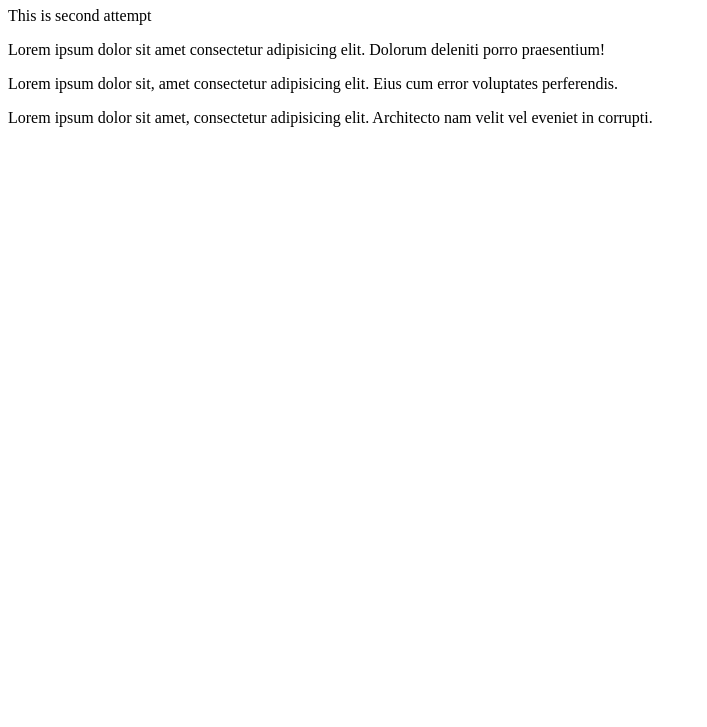
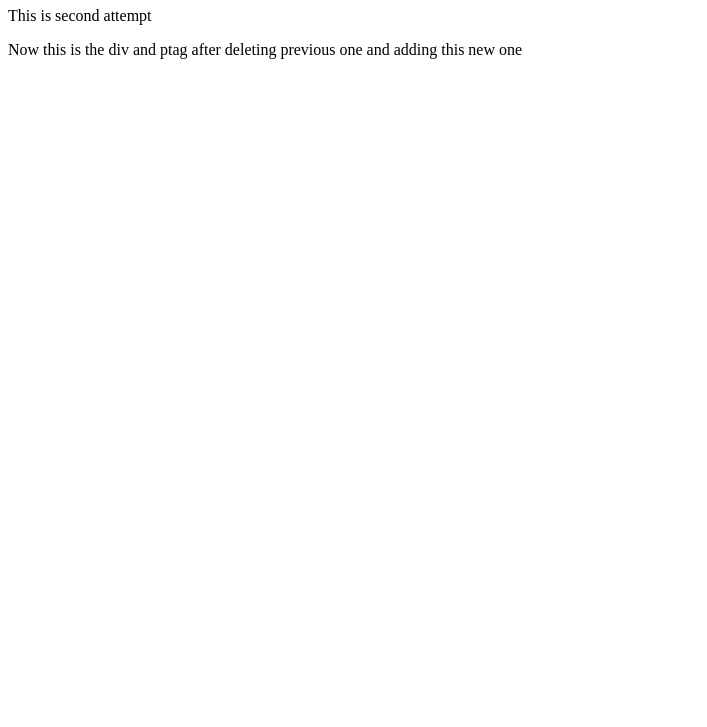
Before and after one commit to malikEhsan09/practice_repo, a plain HTML site: page index.html in a window 1280 px wide. Shown: the part 73-800 px from the top of the page, without its empty margins (0-707 px from the left). Drawn offline with Linux system fonts and the light colour scheme.

Commit message:
first delete the div tand p tag after this create the new div and p tag with differnt information.

```diff
--- a/index.html
+++ b/index.html
@@ -9,9 +9,7 @@
     <h1>Hello I am git repo one</h1>
     <p>This is second attempt</p>
     <div>
-        <p>Lorem ipsum dolor sit amet consectetur adipisicing elit. Dolorum deleniti porro praesentium!</p>
-        <p>Lorem ipsum dolor sit, amet consectetur adipisicing elit. Eius cum error voluptates perferendis.</p>
-        <p>Lorem ipsum dolor sit amet, consectetur adipisicing elit. Architecto nam velit vel eveniet in corrupti.</p>
+        <p>Now this is the div and ptag after deleting previous one and adding this new one</p>
     </div>
 </body>
 </html>
```
